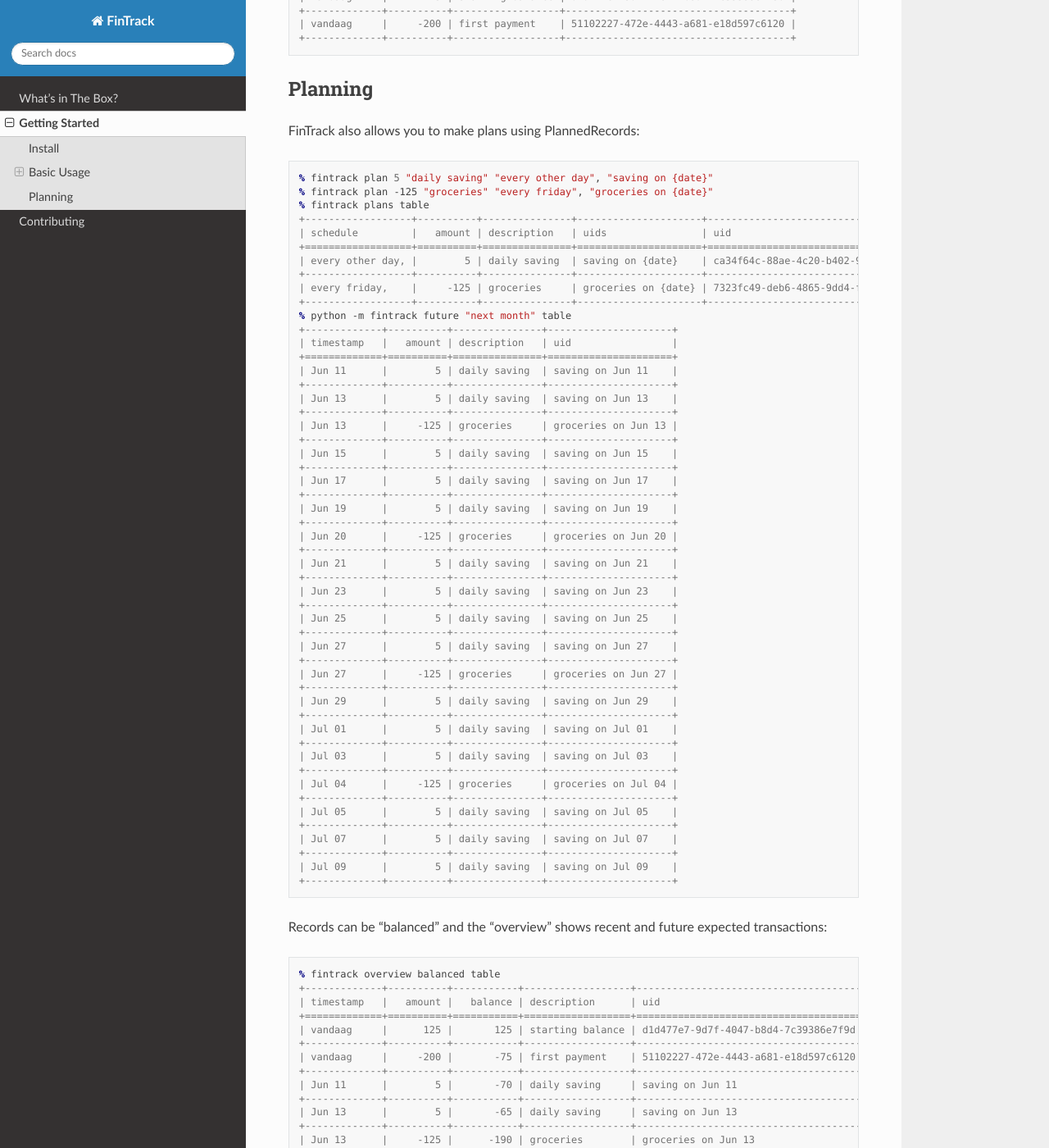
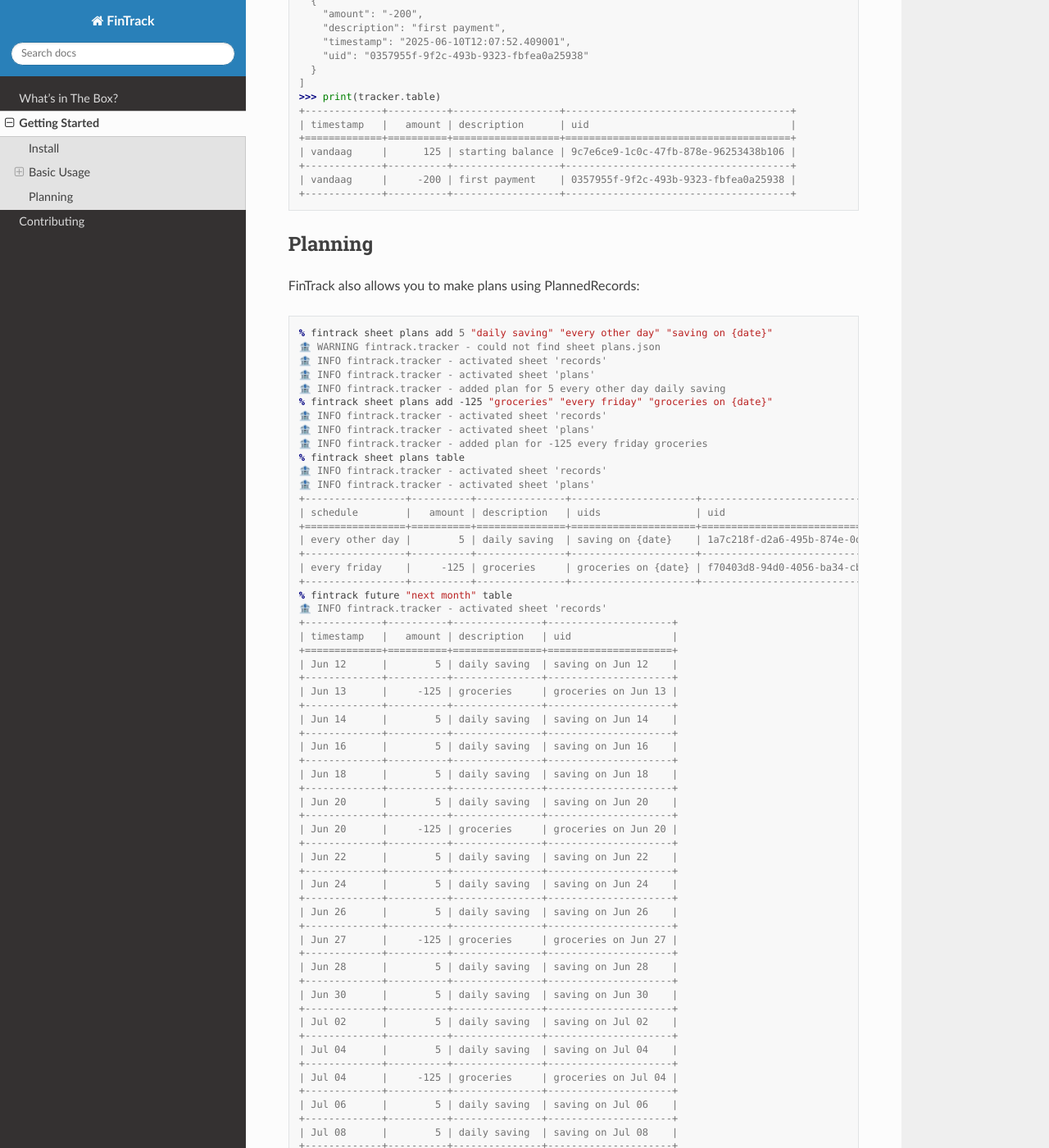
Before and after one commit to christophevg/fintrack, a Sphinx documentation site: the page built from docs/getting-started.md, in a window 1280 px wide and 1400 px high, scrolled down 1517 px. Shown: the whole window at 82% size. Built offline with Sphinx 7.4.7 and the Read the Docs theme 3.1.0, drawn with Linux system fonts in a browser that asks for light colours; some of the changed text lies outside the part shown.

Commit message:
generalized sheets

````diff
--- a/docs/getting-started.md
+++ b/docs/getting-started.md
@@ -1,4 +1,6 @@
 # Getting Started
+
+FinTrack allows you to record financial transactions (income & expenses), both actuals as planned. It has the notion of sheets to group related records.
 
 ## Install
 
@@ -10,7 +12,7 @@
 
 ## Basic Usage
 
-FinTrack kan be used as a console/command line tool or as a Python module:
+FinTrack kan be used as a console/command line tool or as a Python module
 
 ### Console
 
@@ -21,17 +23,24 @@
 🏦 DEBUG fintrack.util - using a date order DMY
 🏦 DEBUG fintrack.util - using date language nl_NL
 🏦 DEBUG fintrack.tracker - using /Users/xtof/.fintrack
+🏦 WARNING fintrack.tracker - /Users/xtof/.fintrack doesn't contain config.yaml
+🏦 INFO fintrack.tracker - activated sheet 'records'
 0.0.1
 
 % date
-Sun Jun  8 16:21:38 CEST 2025
+Tue Jun 10 12:05:39 CEST 2025
 
-% fintrack record 125 "starting balance" today
-% fintrack table
+% fintrack add 125 "starting balance" today
+🏦 WARNING fintrack.tracker - /Users/xtof/.fintrack doesn't contain config.yaml
+🏦 INFO fintrack.tracker - activated sheet 'records'
+🏦 INFO fintrack.tracker - added record for 125 vandaag starting balance
+
+% % fintrack table
+🏦 INFO fintrack.tracker - activated sheet 'records'
 +-------------+----------+------------------+--------------------------------------+
 | timestamp   |   amount | description      | uid                                  |
 +=============+==========+==================+======================================+
-| vandaag     |      125 | starting balance | d1d477e7-9d7f-4047-b8d4-7c39386e7f9d |
+| vandaag     |      125 | starting balance | 9c7e6ce9-1c0c-47fb-878e-96253438b106 |
 +-------------+----------+------------------+--------------------------------------+
 
 % cat ~/.fintrack/records.json
@@ -39,8 +48,8 @@
   {
     "amount": "125",
     "description": "starting balance",
-    "timestamp": "2025-06-09T16:51:01.726441",
-    "uid": "d1d477e7-9d7f-4047-b8d4-7c39386e7f9d"
+    "timestamp": "2025-06-10T12:05:55.851083",
+    "uid": "9c7e6ce9-1c0c-47fb-878e-96253438b106"
   }
 ]
 ```
@@ -54,29 +63,29 @@
 >>> tracker = Tracker()
 >>> tracker.version()
 '0.0.1'
->>> tracker.record(-200, "first payment")
+>>> tracker.add(-200, "first payment")
 >>> print(json.dumps(list(tracker), cls=ClassEncoder, indent=2))
 [
   {
     "amount": "125",
     "description": "starting balance",
-    "timestamp": "2025-06-09T16:51:01.726441",
-    "uid": "d1d477e7-9d7f-4047-b8d4-7c39386e7f9d"
+    "timestamp": "2025-06-10T12:05:55.851083",
+    "uid": "9c7e6ce9-1c0c-47fb-878e-96253438b106"
   },
   {
     "amount": "-200",
     "description": "first payment",
-    "timestamp": "2025-06-09T16:53:09.782406",
-    "uid": "51102227-472e-4443-a681-e18d597c6120"
+    "timestamp": "2025-06-10T12:07:52.409001",
+    "uid": "0357955f-9f2c-493b-9323-fbfea0a25938"
   }
 ]
 >>> print(tracker.table)
 +-------------+----------+------------------+--------------------------------------+
 | timestamp   |   amount | description      | uid                                  |
 +=============+==========+==================+======================================+
-| vandaag     |      125 | starting balance | d1d477e7-9d7f-4047-b8d4-7c39386e7f9d |
+| vandaag     |      125 | starting balance | 9c7e6ce9-1c0c-47fb-878e-96253438b106 |
 +-------------+----------+------------------+--------------------------------------+
-| vandaag     |     -200 | first payment    | 51102227-472e-4443-a681-e18d597c6120 |
+| vandaag     |     -200 | first payment    | 0357955f-9f2c-493b-9323-fbfea0a25938 |
 +-------------+----------+------------------+--------------------------------------+
 ```
 
@@ -85,57 +94,67 @@
 FinTrack also allows you to make plans using PlannedRecords:
 
 ```console
-% fintrack plan 5 "daily saving" "every other day", "saving on {date}"
-% fintrack plan -125 "groceries" "every friday", "groceries on {date}"
-% fintrack plans table
-+------------------+----------+---------------+---------------------+--------------------------------------+
-| schedule         |   amount | description   | uids                | uid                                  |
-+==================+==========+===============+=====================+======================================+
-| every other day, |        5 | daily saving  | saving on {date}    | ca34f64c-88ae-4c20-b402-9338e101afe3 |
-+------------------+----------+---------------+---------------------+--------------------------------------+
-| every friday,    |     -125 | groceries     | groceries on {date} | 7323fc49-deb6-4865-9dd4-f93a5c08db33 |
-+------------------+----------+---------------+---------------------+--------------------------------------+
-% python -m fintrack future "next month" table
+% fintrack sheet plans add 5 "daily saving" "every other day" "saving on {date}"
+🏦 WARNING fintrack.tracker - could not find sheet plans.json
+🏦 INFO fintrack.tracker - activated sheet 'records'
+🏦 INFO fintrack.tracker - activated sheet 'plans'
+🏦 INFO fintrack.tracker - added plan for 5 every other day daily saving
+% fintrack sheet plans add -125 "groceries" "every friday" "groceries on {date}"
+🏦 INFO fintrack.tracker - activated sheet 'records'
+🏦 INFO fintrack.tracker - activated sheet 'plans'
+🏦 INFO fintrack.tracker - added plan for -125 every friday groceries
+% fintrack sheet plans table
+🏦 INFO fintrack.tracker - activated sheet 'records'
+🏦 INFO fintrack.tracker - activated sheet 'plans'
++-----------------+----------+---------------+---------------------+--------------------------------------+
+| schedule        |   amount | description   | uids                | uid                                  |
++=================+==========+===============+=====================+======================================+
+| every other day |        5 | daily saving  | saving on {date}    | 1a7c218f-d2a6-495b-874e-0d6ef6db13ea |
++-----------------+----------+---------------+---------------------+--------------------------------------+
+| every friday    |     -125 | groceries     | groceries on {date} | f70403d8-94d0-4056-ba34-cb44e12feede |
++-----------------+----------+---------------+---------------------+--------------------------------------+
+% fintrack future "next month" table
+🏦 INFO fintrack.tracker - activated sheet 'records'
 +-------------+----------+---------------+---------------------+
 | timestamp   |   amount | description   | uid                 |
 +=============+==========+===============+=====================+
-| Jun 11      |        5 | daily saving  | saving on Jun 11    |
-+-------------+----------+---------------+---------------------+
-| Jun 13      |        5 | daily saving  | saving on Jun 13    |
+| Jun 12      |        5 | daily saving  | saving on Jun 12    |
 +-------------+----------+---------------+---------------------+
 | Jun 13      |     -125 | groceries     | groceries on Jun 13 |
 +-------------+----------+---------------+---------------------+
-| Jun 15      |        5 | daily saving  | saving on Jun 15    |
+| Jun 14      |        5 | daily saving  | saving on Jun 14    |
 +-------------+----------+---------------+---------------------+
-| Jun 17      |        5 | daily saving  | saving on Jun 17    |
+| Jun 16      |        5 | daily saving  | saving on Jun 16    |
 +-------------+----------+---------------+---------------------+
-| Jun 19      |        5 | daily saving  | saving on Jun 19    |
+| Jun 18      |        5 | daily saving  | saving on Jun 18    |
++-------------+----------+---------------+---------------------+
+| Jun 20      |        5 | daily saving  | saving on Jun 20    |
 +-------------+----------+---------------+---------------------+
 | Jun 20      |     -125 | groceries     | groceries on Jun 20 |
 +-------------+----------+---------------+---------------------+
-| Jun 21      |        5 | daily saving  | saving on Jun 21    |
+| Jun 22      |        5 | daily saving  | saving on Jun 22    |
 +-------------+----------+---------------+---------------------+
-| Jun 23      |        5 | daily saving  | saving on Jun 23    |
+| Jun 24      |        5 | daily saving  | saving on Jun 24    |
 +-------------+----------+---------------+---------------------+
-| Jun 25      |        5 | daily saving  | saving on Jun 25    |
-+-------------+----------+---------------+---------------------+
-| Jun 27      |        5 | daily saving  | saving on Jun 27    |
+| Jun 26      |        5 | daily saving  | saving on Jun 26    |
 +-------------+----------+---------------+---------------------+
 | Jun 27      |     -125 | groceries     | groceries on Jun 27 |
 +-------------+----------+---------------+---------------------+
-| Jun 29      |        5 | daily saving  | saving on Jun 29    |
+| Jun 28      |        5 | daily saving  | saving on Jun 28    |
 +-------------+----------+---------------+---------------------+
-| Jul 01      |        5 | daily saving  | saving on Jul 01    |
+| Jun 30      |        5 | daily saving  | saving on Jun 30    |
 +-------------+----------+---------------+---------------------+
-| Jul 03      |        5 | daily saving  | saving on Jul 03    |
+| Jul 02      |        5 | daily saving  | saving on Jul 02    |
++-------------+----------+---------------+---------------------+
+| Jul 04      |        5 | daily saving  | saving on Jul 04    |
 +-------------+----------+---------------+---------------------+
 | Jul 04      |     -125 | groceries     | groceries on Jul 04 |
 +-------------+----------+---------------+---------------------+
-| Jul 05      |        5 | daily saving  | saving on Jul 05    |
+| Jul 06      |        5 | daily saving  | saving on Jul 06    |
 +-------------+----------+---------------+---------------------+
-| Jul 07      |        5 | daily saving  | saving on Jul 07    |
+| Jul 08      |        5 | daily saving  | saving on Jul 08    |
 +-------------+----------+---------------+---------------------+
-| Jul 09      |        5 | daily saving  | saving on Jul 09    |
+| Jul 10      |        5 | daily saving  | saving on Jul 10    |
 +-------------+----------+---------------+---------------------+
 ```
 
@@ -143,49 +162,50 @@
 
 ```console
 % fintrack overview balanced table
+🏦 INFO fintrack.tracker - activated sheet 'records'
 +-------------+----------+-----------+------------------+--------------------------------------+
 | timestamp   |   amount |   balance | description      | uid                                  |
 +=============+==========+===========+==================+======================================+
-| vandaag     |      125 |       125 | starting balance | d1d477e7-9d7f-4047-b8d4-7c39386e7f9d |
+| vandaag     |      125 |       125 | starting balance | 9c7e6ce9-1c0c-47fb-878e-96253438b106 |
 +-------------+----------+-----------+------------------+--------------------------------------+
-| vandaag     |     -200 |       -75 | first payment    | 51102227-472e-4443-a681-e18d597c6120 |
+| vandaag     |     -200 |       -75 | first payment    | 0357955f-9f2c-493b-9323-fbfea0a25938 |
 +-------------+----------+-----------+------------------+--------------------------------------+
-| Jun 11      |        5 |       -70 | daily saving     | saving on Jun 11                     |
+| Jun 12      |        5 |       -70 | daily saving     | saving on Jun 12                     |
 +-------------+----------+-----------+------------------+--------------------------------------+
-| Jun 13      |        5 |       -65 | daily saving     | saving on Jun 13                     |
+| Jun 13      |     -125 |      -195 | groceries        | groceries on Jun 13                  |
 +-------------+----------+-----------+------------------+--------------------------------------+
-| Jun 13      |     -125 |      -190 | groceries        | groceries on Jun 13                  |
+| Jun 14      |        5 |      -190 | daily saving     | saving on Jun 14                     |
 +-------------+----------+-----------+------------------+--------------------------------------+
-| Jun 15      |        5 |      -185 | daily saving     | saving on Jun 15                     |
+| Jun 16      |        5 |      -185 | daily saving     | saving on Jun 16                     |
 +-------------+----------+-----------+------------------+--------------------------------------+
-| Jun 17      |        5 |      -180 | daily saving     | saving on Jun 17                     |
+| Jun 18      |        5 |      -180 | daily saving     | saving on Jun 18                     |
 +-------------+----------+-----------+------------------+--------------------------------------+
-| Jun 19      |        5 |      -175 | daily saving     | saving on Jun 19                     |
+| Jun 20      |        5 |      -175 | daily saving     | saving on Jun 20                     |
 +-------------+----------+-----------+------------------+--------------------------------------+
 | Jun 20      |     -125 |      -300 | groceries        | groceries on Jun 20                  |
 +-------------+----------+-----------+------------------+--------------------------------------+
-| Jun 21      |        5 |      -295 | daily saving     | saving on Jun 21                     |
+| Jun 22      |        5 |      -295 | daily saving     | saving on Jun 22                     |
 +-------------+----------+-----------+------------------+--------------------------------------+
-| Jun 23      |        5 |      -290 | daily saving     | saving on Jun 23                     |
+| Jun 24      |        5 |      -290 | daily saving     | saving on Jun 24                     |
 +-------------+----------+-----------+------------------+--------------------------------------+
-| Jun 25      |        5 |      -285 | daily saving     | saving on Jun 25                     |
+| Jun 26      |        5 |      -285 | daily saving     | saving on Jun 26                     |
 +-------------+----------+-----------+------------------+--------------------------------------+
-| Jun 27      |        5 |      -280 | daily saving     | saving on Jun 27                     |
+| Jun 27      |     -125 |      -410 | groceries        | groceries on Jun 27                  |
 +-------------+----------+-----------+------------------+--------------------------------------+
-| Jun 27      |     -125 |      -405 | groceries        | groceries on Jun 27                  |
+| Jun 28      |        5 |      -405 | daily saving     | saving on Jun 28                     |
 +-------------+----------+-----------+------------------+--------------------------------------+
-| Jun 29      |        5 |      -400 | daily saving     | saving on Jun 29                     |
+| Jun 30      |        5 |      -400 | daily saving     | saving on Jun 30                     |
 +-------------+----------+-----------+------------------+--------------------------------------+
-| Jul 01      |        5 |      -395 | daily saving     | saving on Jul 01                     |
+| Jul 02      |        5 |      -395 | daily saving     | saving on Jul 02                     |
 +-------------+----------+-----------+------------------+--------------------------------------+
-| Jul 03      |        5 |      -390 | daily saving     | saving on Jul 03                     |
+| Jul 04      |        5 |      -390 | daily saving     | saving on Jul 04                     |
 +-------------+----------+-----------+------------------+--------------------------------------+
 | Jul 04      |     -125 |      -515 | groceries        | groceries on Jul 04                  |
 +-------------+----------+-----------+------------------+--------------------------------------+
-| Jul 05      |        5 |      -510 | daily saving     | saving on Jul 05                     |
+| Jul 06      |        5 |      -510 | daily saving     | saving on Jul 06                     |
 +-------------+----------+-----------+------------------+--------------------------------------+
-| Jul 07      |        5 |      -505 | daily saving     | saving on Jul 07                     |
+| Jul 08      |        5 |      -505 | daily saving     | saving on Jul 08                     |
 +-------------+----------+-----------+------------------+--------------------------------------+
-| Jul 09      |        5 |      -500 | daily saving     | saving on Jul 09                     |
+| Jul 10      |        5 |      -500 | daily saving     | saving on Jul 10                     |
 +-------------+----------+-----------+------------------+--------------------------------------+
 ```
````
Also changed, not shown: TODO.md (added, +7 -0 lines), 6 other files.
